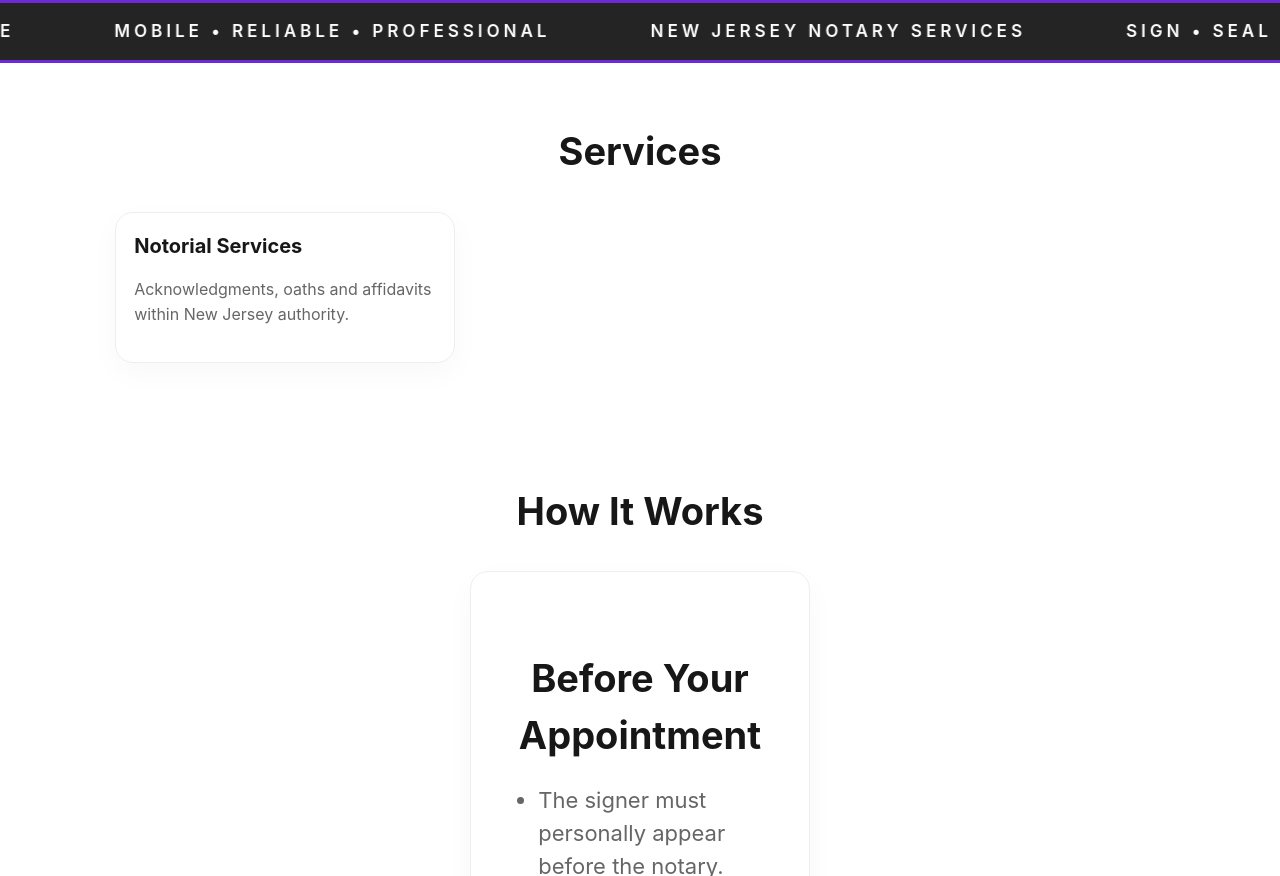
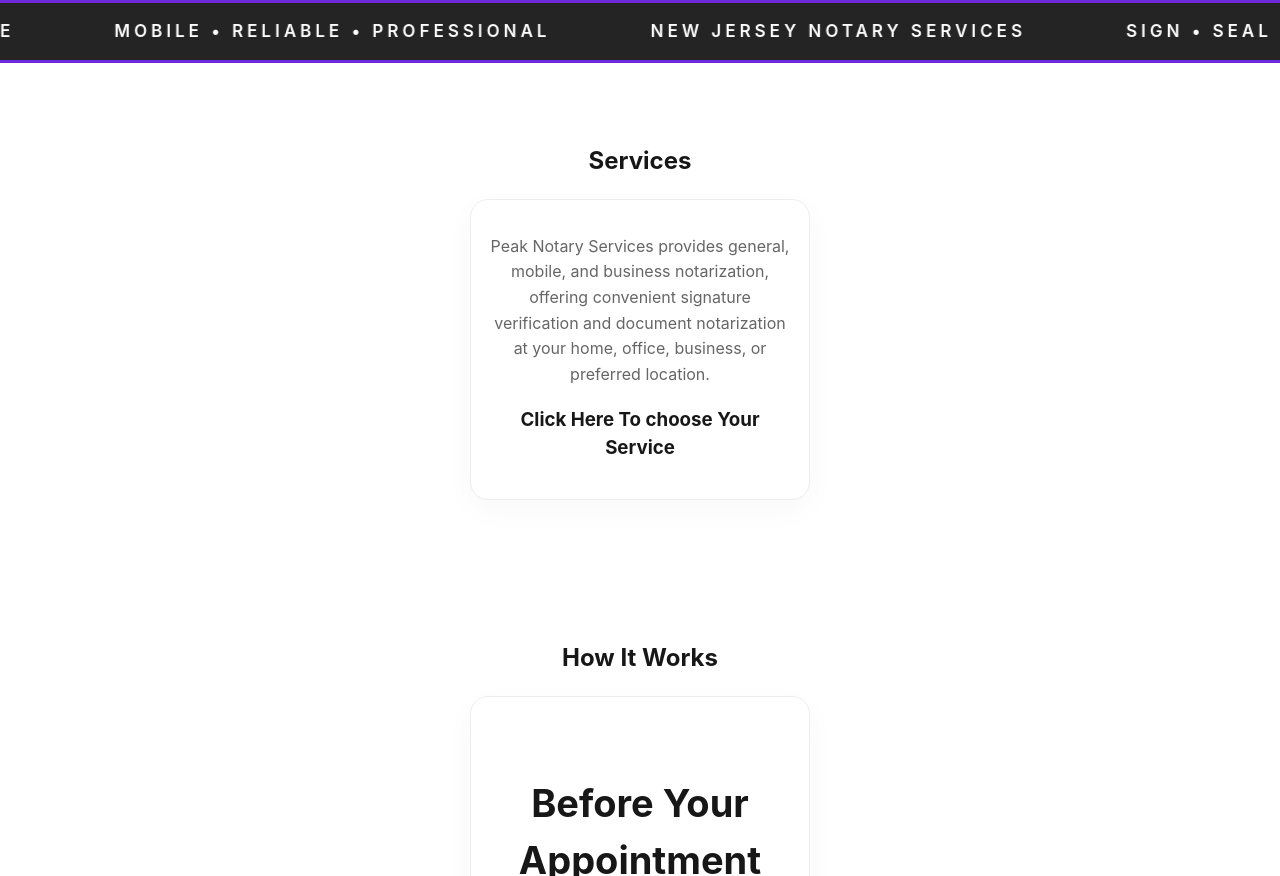
Before and after one commit to santos-3/peaknotarynj, a plain HTML site: page index.html in a window 1280 px wide. Shown: the part 660-1536 px from the top of the page. Drawn offline with Linux system fonts and the light colour scheme.

Commit message:
11-17 update

```diff
--- a/index.html
+++ b/index.html
@@ -108,18 +108,25 @@
     ========================= -->
 
     <section id="services">
-      <h2 style="text-align: center">Services</h2>
+      <h1 style="text-align: center">Services</h1>
 
       <div class="cards">
         <!-- GENERAL NOTARIZATION -->
 
-        <a href="general-notarization.html">
+        <h2 style="text-align: center">
+          <a href="general-notarization.html">
+        </a>
+      </h2>
+
           <article>
-            <b> Notorial Services </b>
 
-            <p>
-              Acknowledgments, oaths and affidavits within New Jersey authority.
+              <p style="text-align: center">
+              Peak Notary Services provides general, mobile, and business notarization, offering convenient signature verification
+              and document notarization at your home, office, business, or preferred location.
             </p>
+
+            <h1 style="text-align: center">Click Here To choose Your Service</h1>
+
           </article>
         </a>
       </div>
@@ -130,7 +137,7 @@
     ==========================-->
 
     <section id="how">
-      <h2 style="text-align: center">How It Works</h2>
+      <h1 style="text-align: center">How It Works</h1>
 
       <div class="cards">
 
```
